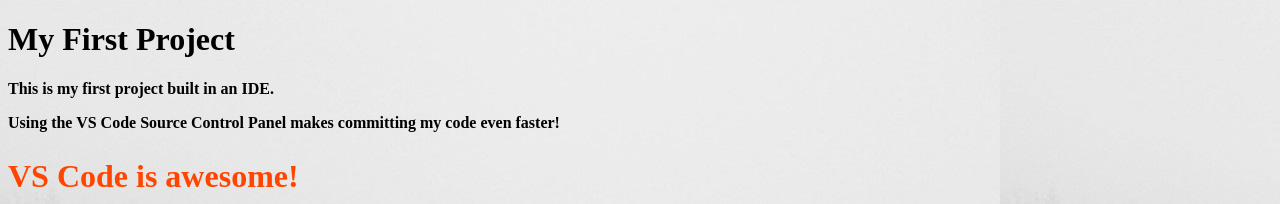
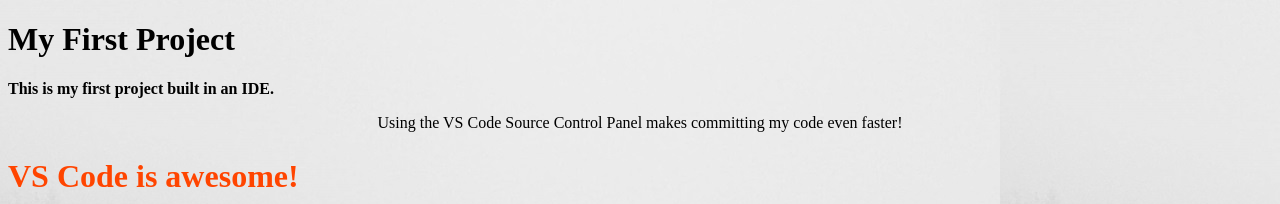
Before and after one commit to FrankiePB95/my-first-project, a plain HTML site: page index.html in a window 1280 px wide. Shown: the top 204 px of the page. Drawn offline with Linux system fonts and the light colour scheme.

Commit message:
Added a separate paragraph style

```diff
--- a/assets/css/styles.css
+++ b/assets/css/styles.css
@@ -21,10 +21,18 @@
     text-align: left;
 }
 
-/* p {
+/* #one{
     font-weight: bold;
 } */
 
-p {
+#one{
     font-weight: bold;
 }
+
+/* #two{
+    text-align: center;
+} */
+
+#two{
+    text-align: center;
+}
```
